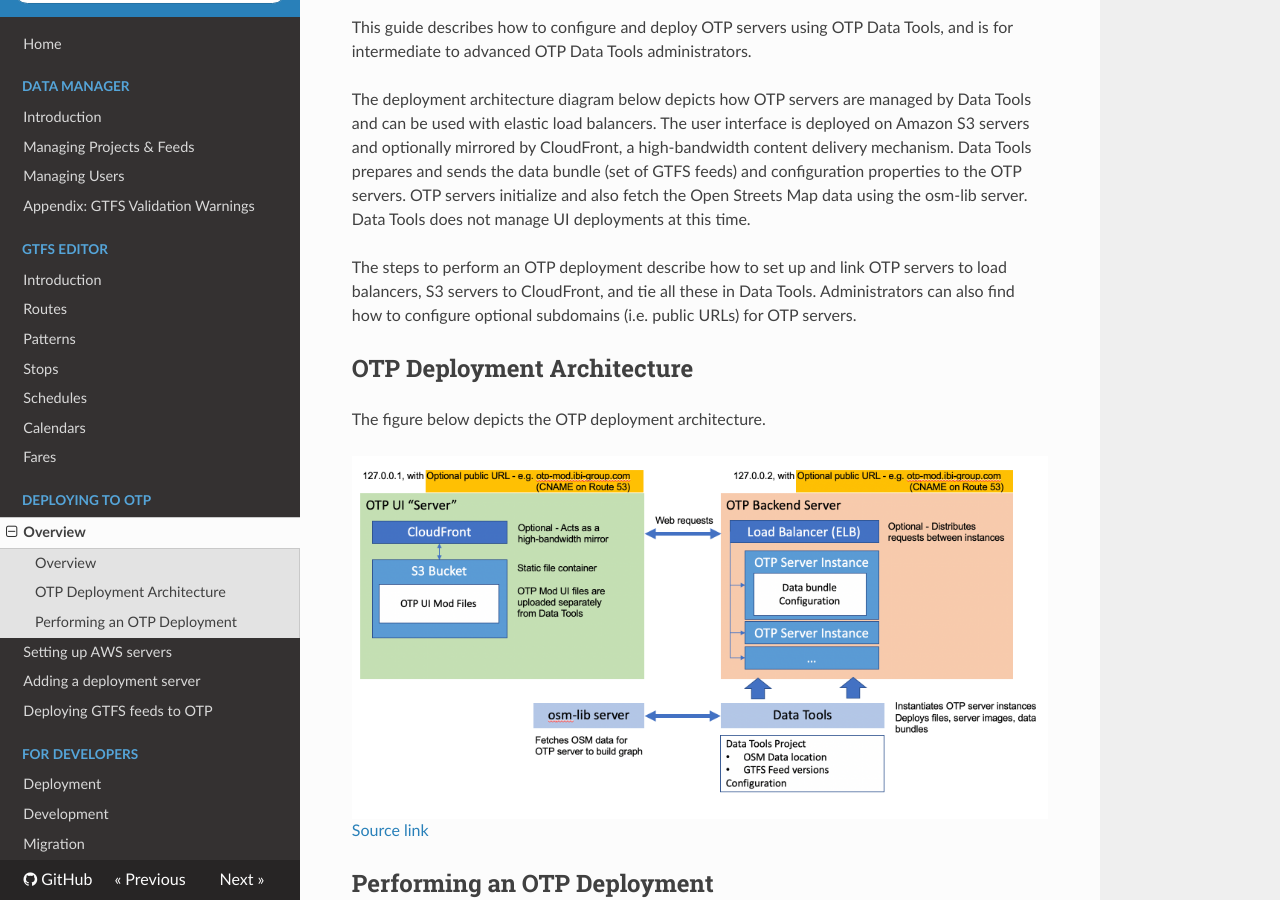
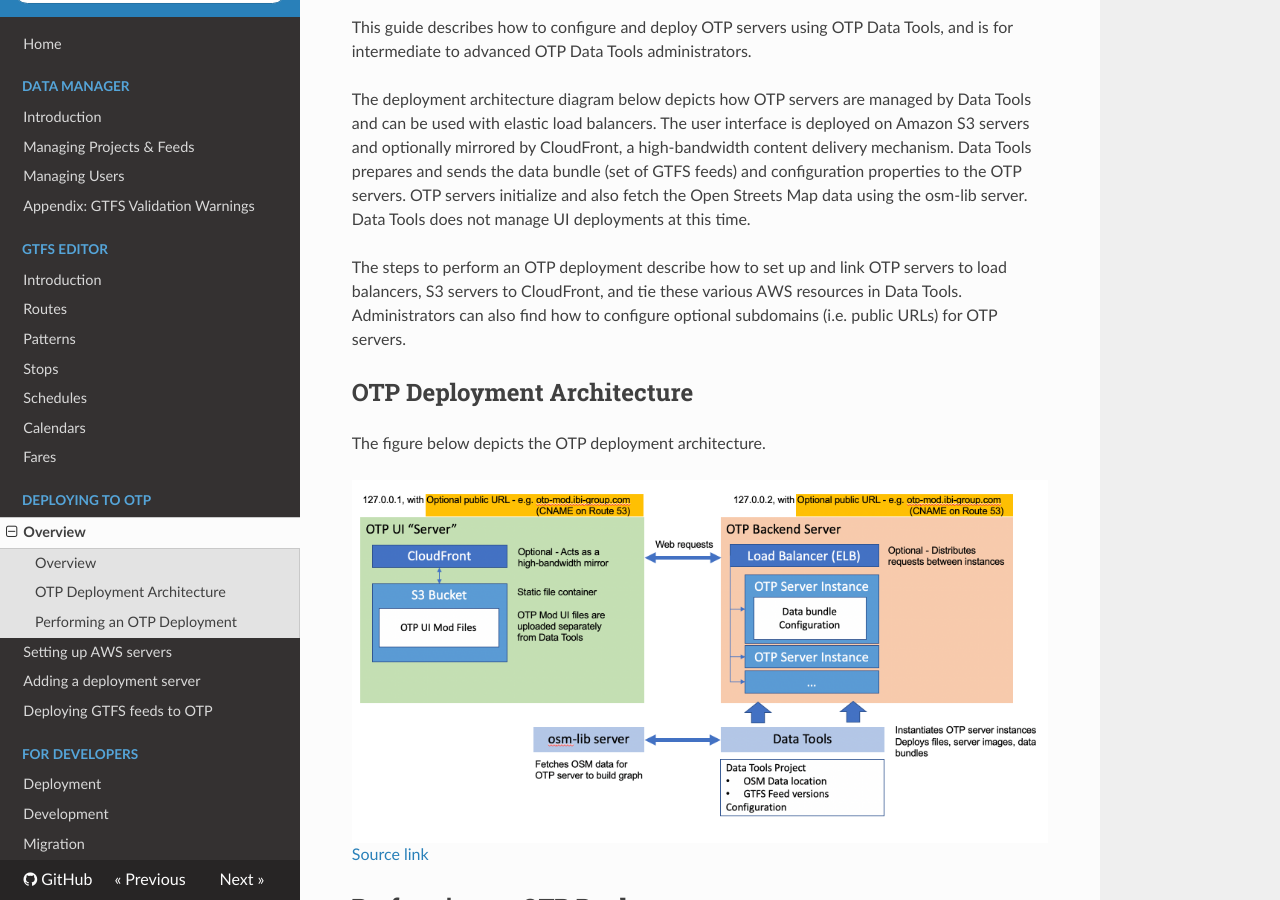
Before and after one commit to wtchen/datatools-ui, an MkDocs documentation site: the page built from docs/user/otp-deployment.md, in a window 1280 px wide and 900 px high, scrolled down 344 px. Built offline with MkDocs 1.6.1, drawn with Linux system fonts in a browser that asks for light colours; nearby versions of some CDN libraries; old or Windows-style settings are respelled for this version of MkDocs.

Commit message:
docs(otp-deployment.md): Rewording of AWS resources

```diff
--- a/docs/user/otp-deployment.md
+++ b/docs/user/otp-deployment.md
@@ -12,7 +12,7 @@
 
 The deployment architecture diagram below depicts how OTP servers are managed by Data Tools and can be used with elastic load balancers. The user interface is deployed on Amazon S3 servers and optionally mirrored by CloudFront, a high-bandwidth content delivery mechanism. Data Tools prepares and sends the data bundle (set of GTFS feeds) and configuration properties to the OTP servers. OTP servers initialize and also fetch the Open Streets Map data using the osm-lib server.  Data Tools does not manage UI deployments at this time.
 
-The steps to perform an OTP deployment describe how to set up and link OTP servers to load balancers, S3 servers to CloudFront, and tie all these in Data Tools. Administrators can also find how to configure optional subdomains (i.e. public URLs) for OTP servers.
+The steps to perform an OTP deployment describe how to set up and link OTP servers to load balancers, S3 servers to CloudFront, and tie these various AWS resources in Data Tools. Administrators can also find how to configure optional subdomains (i.e. public URLs) for OTP servers.
 
 ## OTP Deployment Architecture
 
```
